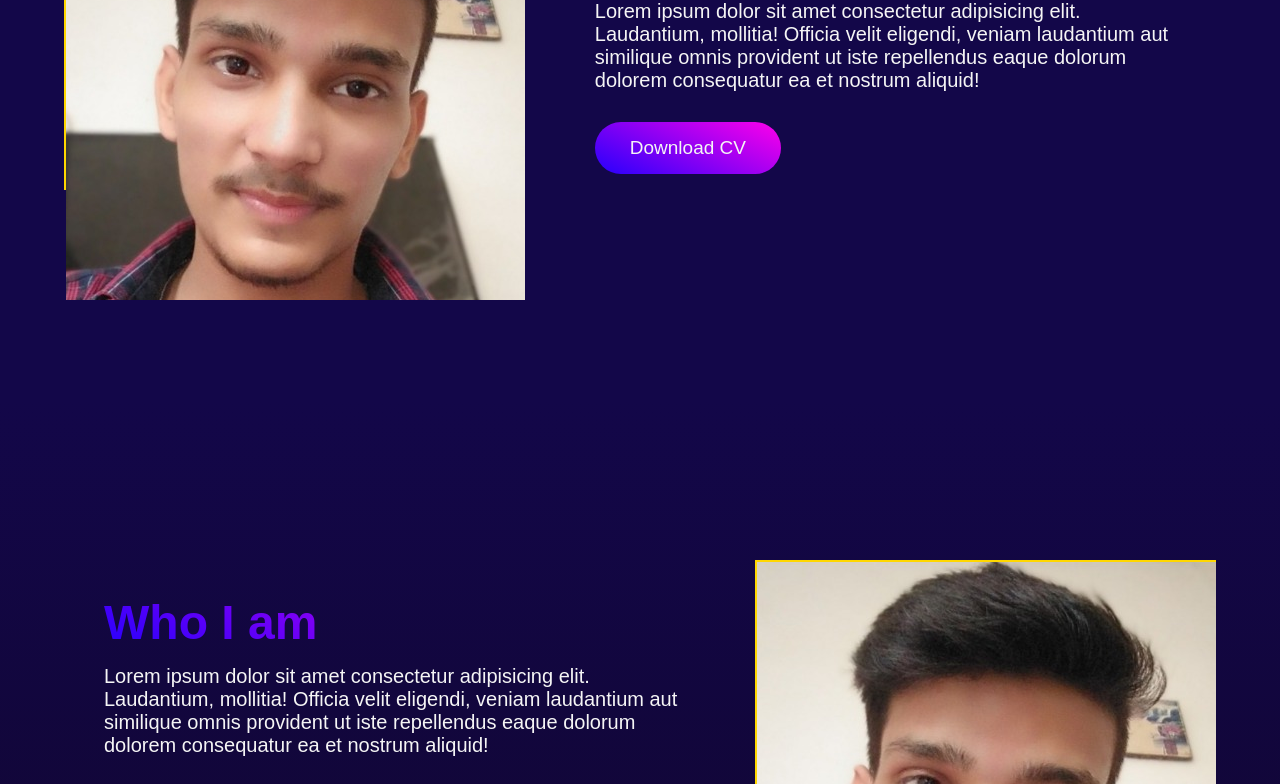
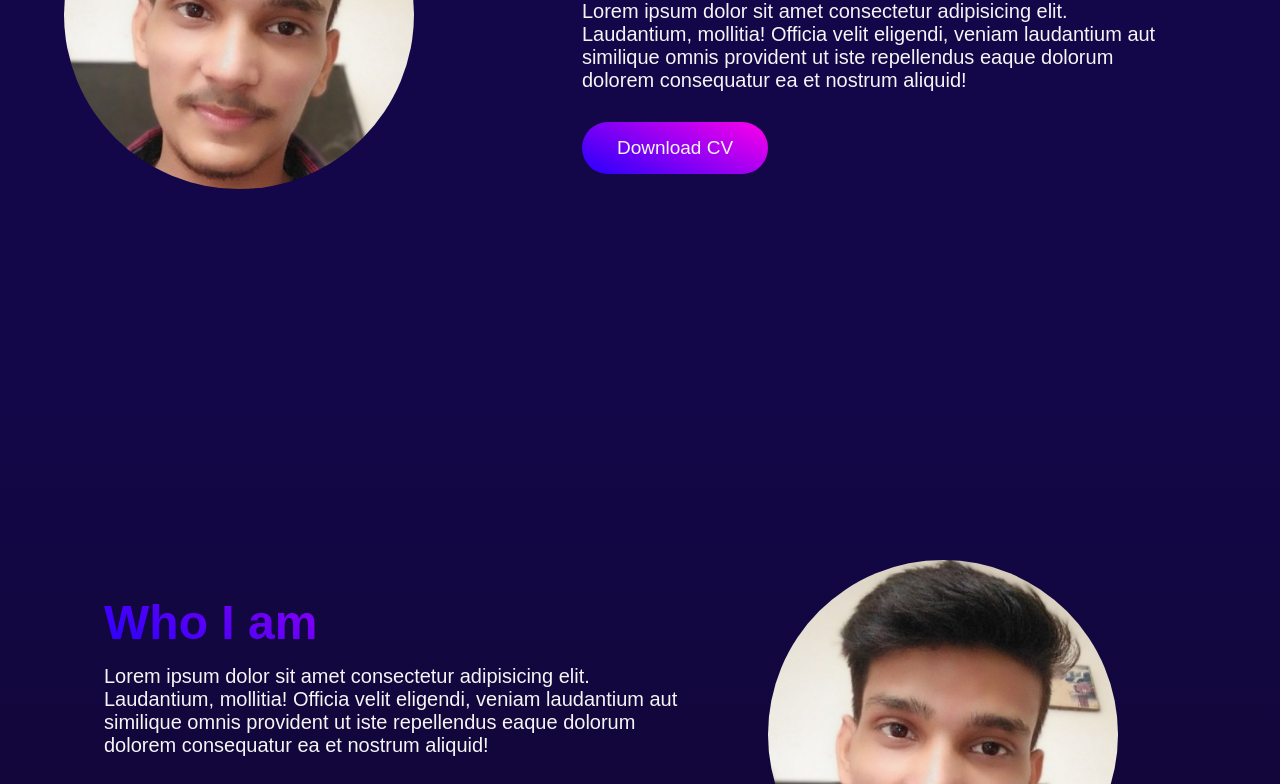
Before and after one commit to AyushGupta4946/Portfolio, a plain HTML site: page index.html in a window 1280 px wide. Shown: the part 470-1254 px from the top of the page. Drawn offline with Linux system fonts and the light colour scheme.

Commit message:
Update style.css

```diff
--- a/style.css
+++ b/style.css
@@ -55,9 +55,14 @@ a{
 }
 
 .img{
-    border: 2px solid gold;
     width: 40%;
     height: 350px;
+}
+
+.img img{
+    width:350px;
+    height:350;
+    border-radius:50%;
 }
 
 .text{
```
